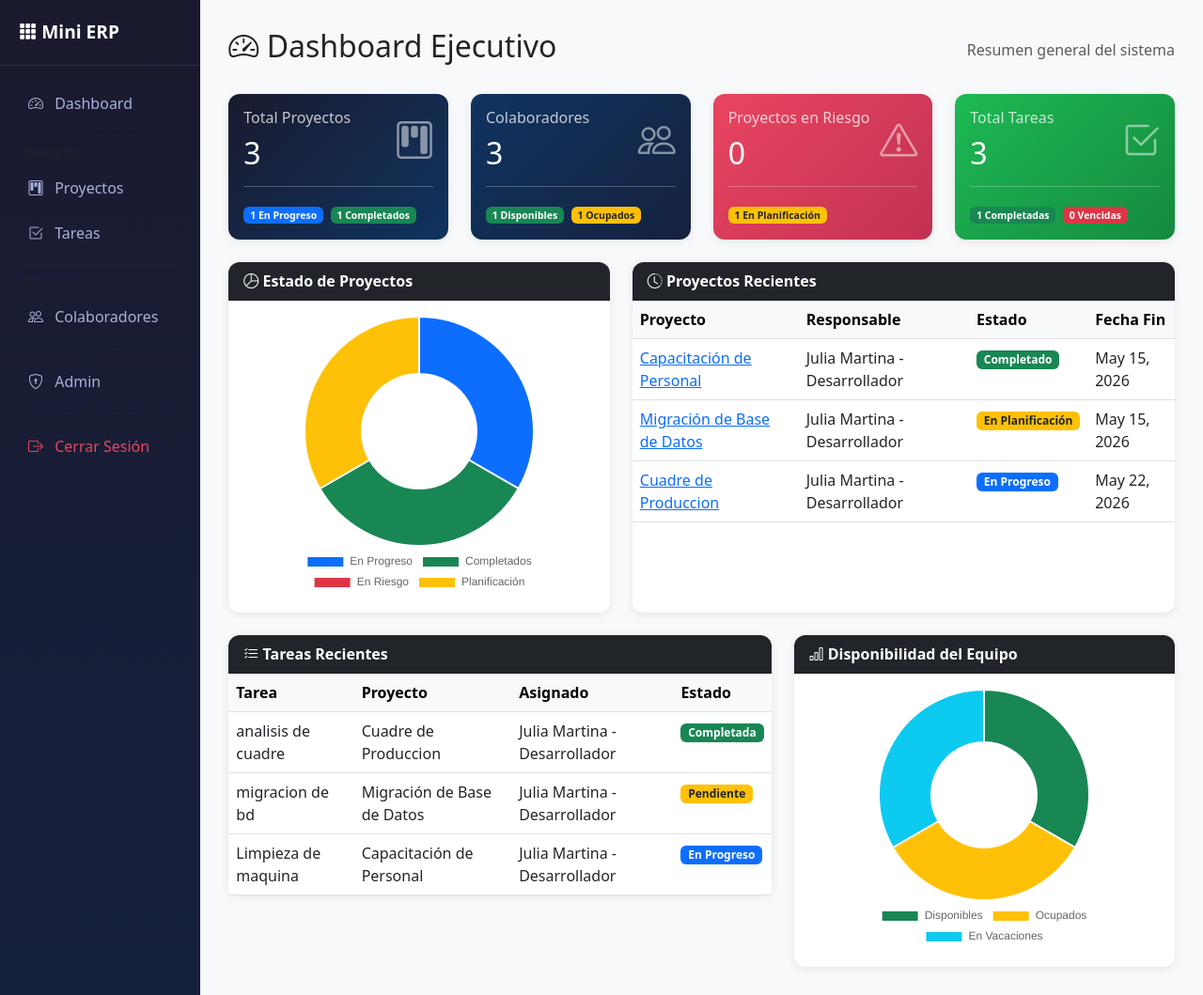
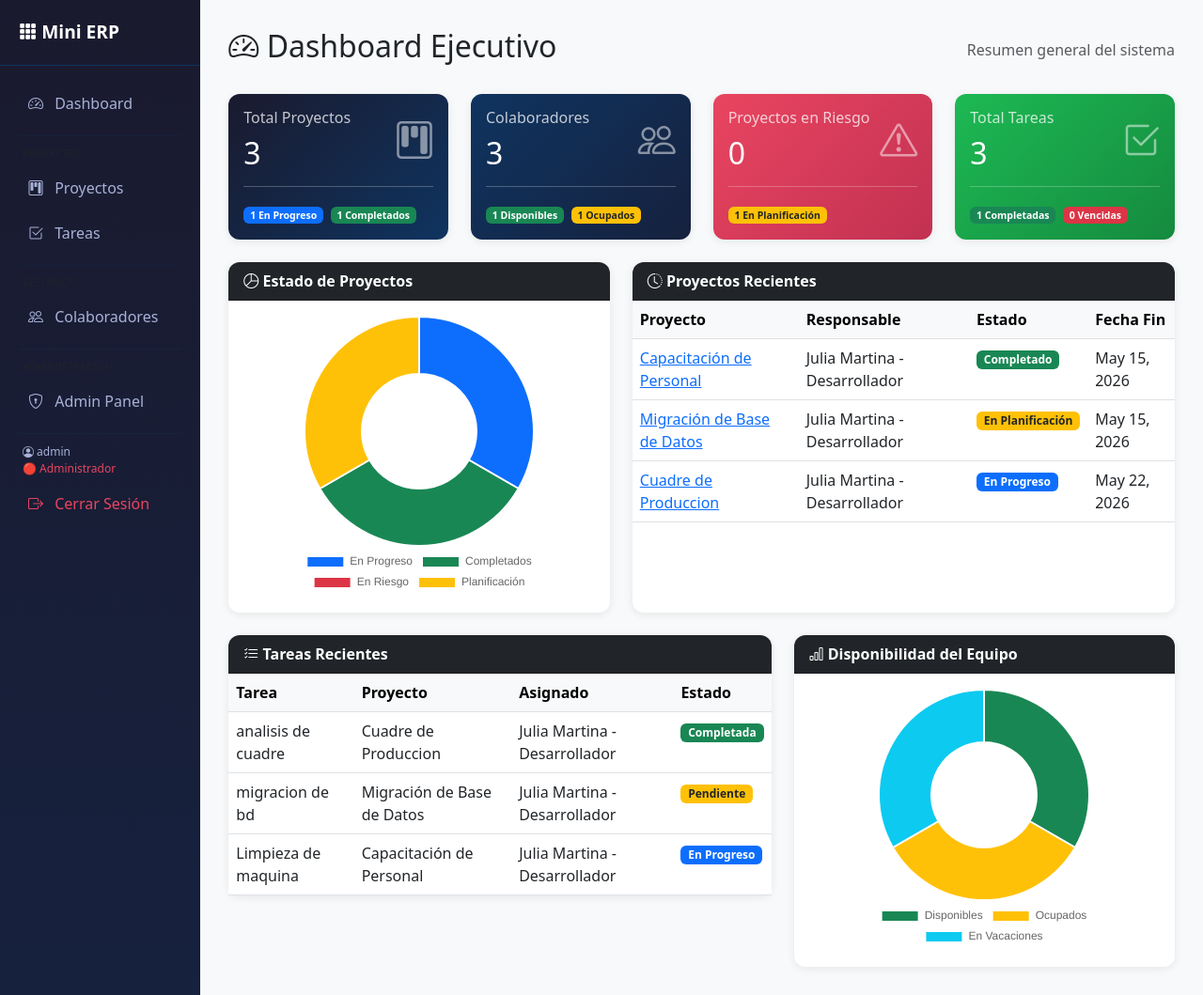
Before and after one commit to GustavoRu11/Mini-ERP-Gustavo, a Django app: page / in a window 1280 px wide. Shown: the whole page at 94% size. Run offline with Django 5.2, Linux system fonts and the light colour scheme; a user stored in the database is signed in; data comes from the database, SQL or seed files in the repository; both versions use the stored data as it was after the commit.

Commit message:
Fase 6: Roles de usuario - Admin, Gerente y Colaborador con permisos diferenciados

```diff
--- /dev/null
+++ b/core/models.py
@@ -0,0 +1,18 @@
+from django.contrib.auth.models import User
+from django.db import models
+
+class Perfil(models.Model):
+    ROL_CHOICES = [
+        ('admin', 'Administrador'),
+        ('gerente', 'Gerente'),
+        ('colaborador', 'Colaborador'),
+    ]
+    usuario = models.OneToOneField(User, on_delete=models.CASCADE)
+    rol = models.CharField(max_length=20, choices=ROL_CHOICES, default='colaborador')
+
+    def __str__(self):
+        return f"{self.usuario.username} - {self.rol}"
+
+    class Meta:
+        verbose_name = 'Perfil'
+        verbose_name_plural = 'Perfiles'
--- a/core/settings.py
+++ b/core/settings.py
@@ -39,6 +39,7 @@ INSTALLED_APPS = [
     'django.contrib.staticfiles',
     'proyectos',
     'recursos',
+    'core',
 ]
 
 
--- a/proyectos/views.py
+++ b/proyectos/views.py
@@ -1,16 +1,28 @@
 from django.shortcuts import render, get_object_or_404, redirect
 from django.contrib import messages
-from django.contrib.auth.decorators import login_required
+from django.contrib.auth.decorators import login_required, user_passes_test
 from django.db.models import Count
 from .models import Proyecto, Tarea
 from recursos.models import Colaborador
+
+def es_admin(user):
+    try:
+        return user.perfil.rol == 'admin'
+    except:
+        return False
+
+def es_gerente_o_admin(user):
+    try:
+        return user.perfil.rol in ['admin', 'gerente']
+    except:
+        return False
 
 @login_required
 def lista_proyectos(request):
     proyectos = Proyecto.objects.all()
     return render(request, 'proyectos/lista_proyectos.html', {'proyectos': proyectos})
 
-@login_required
+@user_passes_test(es_gerente_o_admin, login_url='/login/')
 def crear_proyecto(request):
     colaboradores = Colaborador.objects.all()
     if request.method == 'POST':
@@ -41,7 +53,7 @@ def detalle_proyecto(request, pk):
     tareas = proyecto.tareas.all()
     return render(request, 'proyectos/detalle_proyecto.html', {'proyecto': proyecto, 'tareas': tareas})
 
-@login_required
+@user_passes_test(es_gerente_o_admin, login_url='/login/')
 def editar_proyecto(request, pk):
     proyecto = get_object_or_404(Proyecto, pk=pk)
     colaboradores = Colaborador.objects.all()
@@ -59,7 +71,7 @@ def editar_proyecto(request, pk):
         return redirect('lista_proyectos')
     return render(request, 'proyectos/form_proyecto.html', {'accion': 'Editar', 'proyecto': proyecto, 'colaboradores': colaboradores})
 
-@login_required
+@user_passes_test(es_admin, login_url='/login/')
 def eliminar_proyecto(request, pk):
     proyecto = get_object_or_404(Proyecto, pk=pk)
     if request.method == 'POST':
@@ -73,7 +85,7 @@ def lista_tareas(request):
     tareas = Tarea.objects.all()
     return render(request, 'proyectos/lista_tareas.html', {'tareas': tareas})
 
-@login_required
+@user_passes_test(es_gerente_o_admin, login_url='/login/')
 def crear_tarea(request):
     proyectos = Proyecto.objects.all()
     colaboradores = Colaborador.objects.all()
--- a/templates/base.html
+++ b/templates/base.html
@@ -34,9 +34,22 @@
     <hr style="border-color:#0f3460; margin: 10px 20px;">
     <small class="text-muted px-4 mb-1" style="font-size:0.7rem;">RECURSOS</small>
     <a class="nav-link" href="/colaboradores/"><i class="bi bi-people"></i> Colaboradores</a>
+    {% if request.user.perfil.rol == 'admin' %}
     <hr style="border-color:#0f3460; margin: 10px 20px;">
-                <a class="nav-link" href="/admin/"><i class="bi bi-shield-lock"></i> Admin</a>
+    <small class="text-muted px-4 mb-1" style="font-size:0.7rem;">ADMINISTRACIÓN</small>
+    <a class="nav-link" href="/admin/"><i class="bi bi-shield-lock"></i> Admin Panel</a>
+    {% endif %}
     <hr style="border-color:#0f3460; margin: 10px 20px;">
+    <div class="px-4 mb-1" style="font-size:0.75rem; color:#a8b2d8;">
+    <i class="bi bi-person-circle"></i> {{ request.user.username }}<br>
+    {% if request.user.perfil.rol == 'admin' %}
+        <span style="color:#e94560;">🔴 Administrador</span>
+    {% elif request.user.perfil.rol == 'gerente' %}
+        <span style="color:#ffc107;">🟡 Gerente</span>
+    {% else %}
+        <span style="color:#1db954;">🟢 Colaborador</span>
+    {% endif %}
+</div>
     <form method="post" action="/logout/">
         {% csrf_token %}
         <button type="submit" class="nav-link btn btn-link w-100 text-start" style="color:#e94560;">
```
Also changed, not shown: core/admin.py (added, +7 -0 lines), core/views.py (+13 -0 lines), core/migrations/0001_initial.py (added), core/migrations/__init__.py (added), db.sqlite3. Lines whose indentation alone changed are shown as unchanged.
